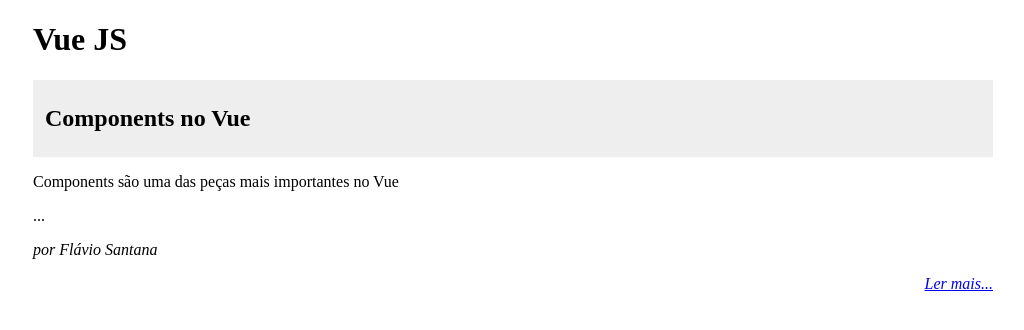
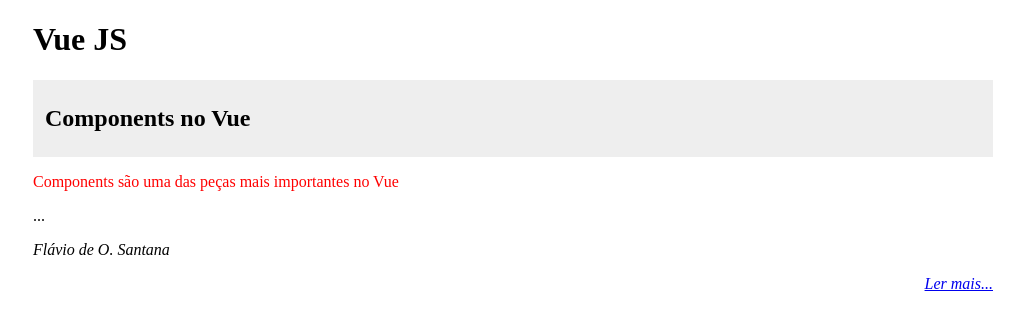
Before and after one commit to flavio-santana/vue-components-avancado, a Vue app: page / in a window 1280 px wide. Shown: the top 330 px of the page, without its empty margins (127-1151 px from the left). Built offline with nearby package versions, Linux system fonts and the light colour scheme.

Commit message:
implementando escopo de estilização e compilação de slots

```diff
--- a/src/App.vue
+++ b/src/App.vue
@@ -9,13 +9,13 @@
 
       <template slot="conteudo">
 
-      <p>Components são uma das peças mais importantes no Vue</p>
+      <p class="post-paragrafo">Components são uma das peças mais importantes no Vue</p>
 
       <span>...</span>
 
       </template>
 
-      <p slot="rodape">por Flávio Santana</p>
+      <p slot="rodape">{{autor}}</p>
 
       <!--
       <p slot="botao">Detalhes...</p>
@@ -38,7 +38,7 @@
   },
   data() {
     return {
-      minhaVariavel: 'Conteúdo adicionado através de uma variável'
+      autor: 'Flávio de O. Santana'
     }
   }
 
@@ -52,4 +52,8 @@
     margin: auto;
   }
 
+  .post-paragrafo{
+    color:red;
+  }
+
 </style>
```
